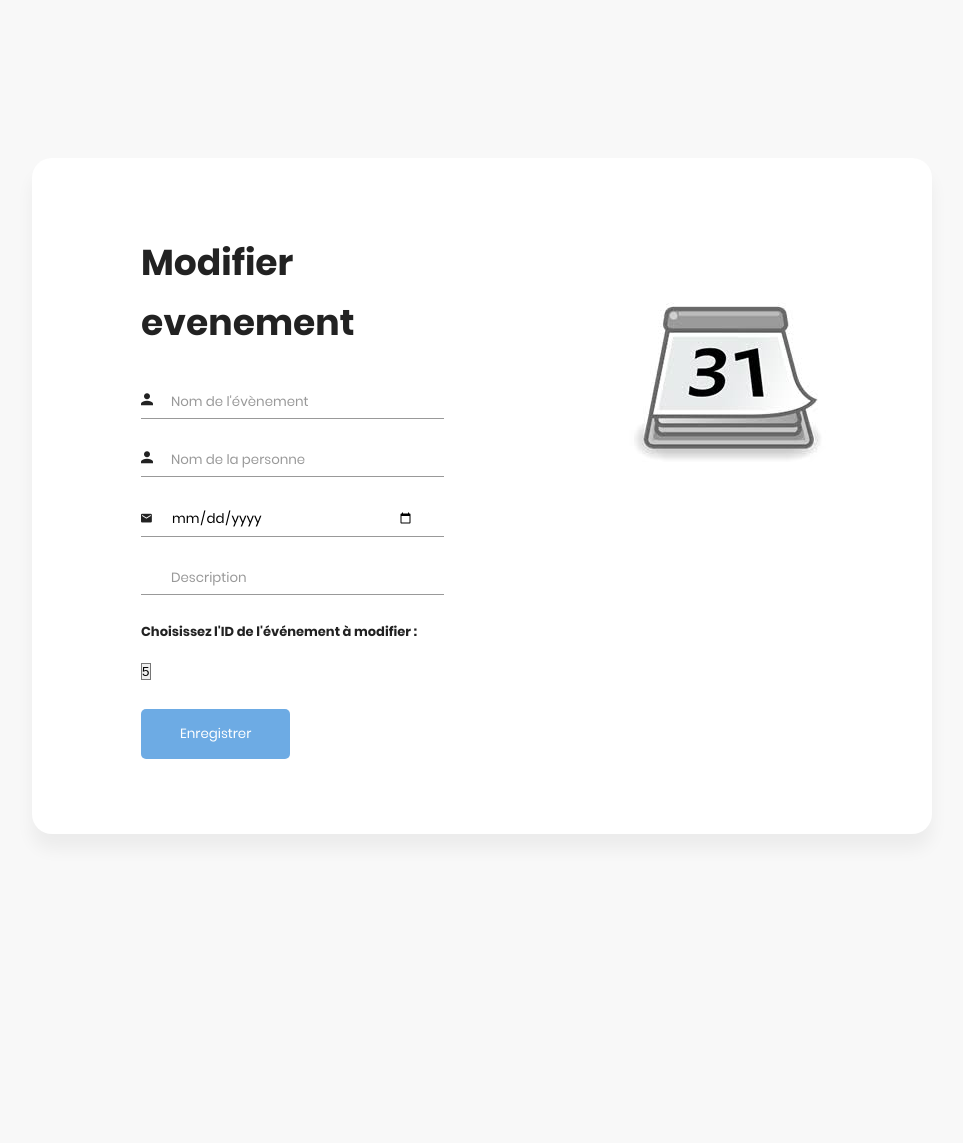
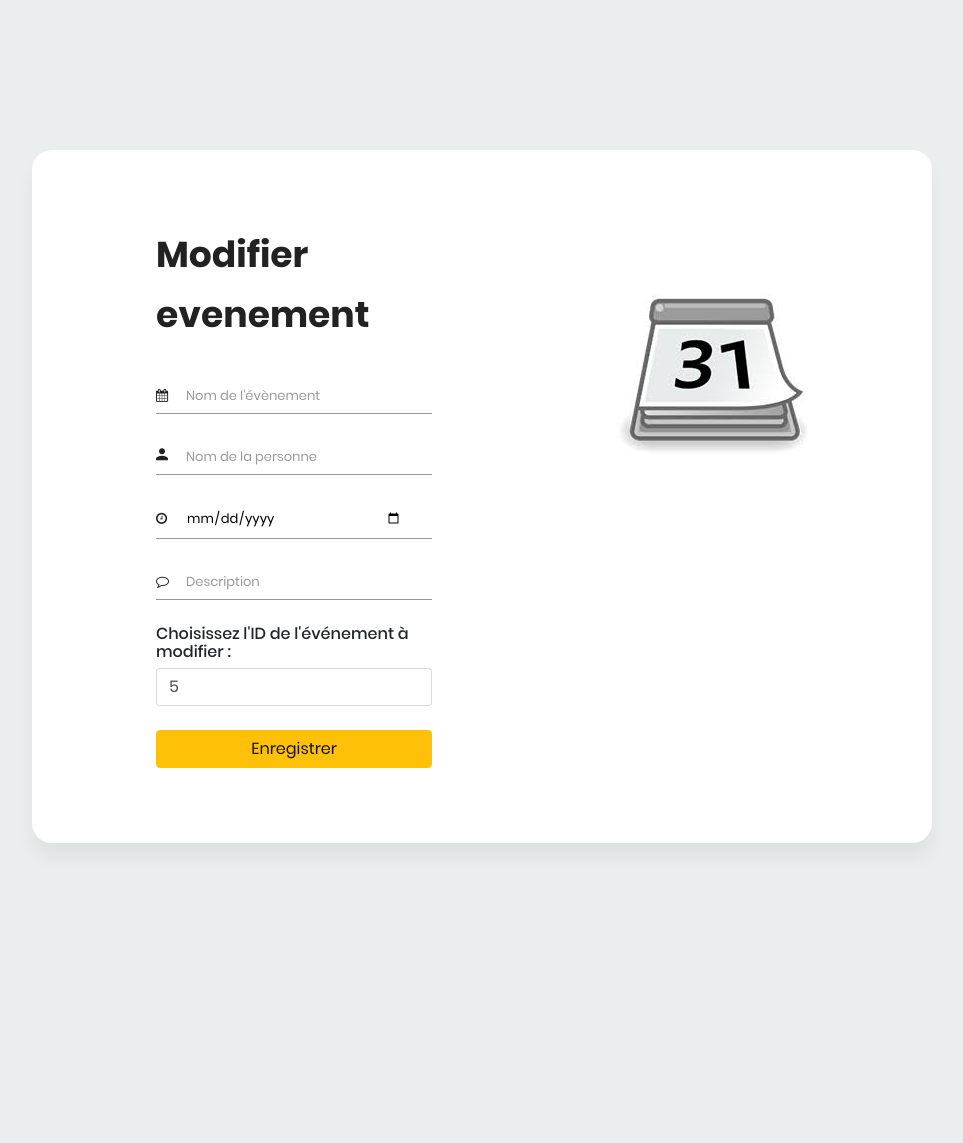
Before and after one commit to Yanish-bjn/Ecole, a PHP site: page /GitHub/View/modifier_evenement.php in a window 1280 px wide. Shown: the whole page, without its empty margins (158-1121 px from the left). Before the commit the page ends 759 px from the top, so only its background shows below. Run offline with PHP 8.4, Linux system fonts and the light colour scheme; data comes from the database, SQL or seed files in the repository; style sheets or scripts are compiled from the project's sources.

Commit message:
Modification des liste déroulante et des redirections de la navbar.

```diff
--- a/View/contact.php
+++ b/View/contact.php
@@ -149,7 +149,7 @@ session_start();
                         </a>
                         <ul class="dropdown-menu">
                           <li class="nav-item">
-                            <a class="nav-link" href="../exportation/message.php">Exportation</a>
+                            <a class="nav-link" href="../exportation/compte.php">Exportation</a>
                           </li>
                         </ul>
                       </li>
--- a/View/evenement.php
+++ b/View/evenement.php
@@ -129,7 +129,7 @@ session_start();
                        </a>
                        <ul class="dropdown-menu">
                          <li class="nav-item">
-                           <a class="nav-link" href="../exportation/message.php">Exportation</a>
+                           <a class="nav-link" href="../exportation/compte.php">Exportation</a>
                          </li>
                        </ul>
                      </li>
--- a/View/evenement_admin.php
+++ b/View/evenement_admin.php
@@ -158,7 +158,7 @@ session_start();
                        </a>
                        <ul class="dropdown-menu">
                          <li class="nav-item">
-                           <a class="nav-link" href="../exportation/message.php">Exportation</a>
+                           <a class="nav-link" href="../exportation/compte.php">Exportation</a>
                          </li>
                        </ul>
                      </li>
--- a/View/evenement_etudiant.php
+++ b/View/evenement_etudiant.php
@@ -158,7 +158,7 @@ session_start();
                         </a>
                         <ul class="dropdown-menu">
                           <li class="nav-item">
-                            <a class="nav-link" href="../exportation/message.php">Exportation</a>
+                            <a class="nav-link" href="../exportation/compte.php">Exportation</a>
                           </li>
                         </ul>
                       </li>
--- a/View/messagerie.php
+++ b/View/messagerie.php
@@ -159,7 +159,7 @@ session_start();
                         </a>
                         <ul class="dropdown-menu">
                           <li class="nav-item">
-                            <a class="nav-link" href="../exportation/message.php">Exportation</a>
+                            <a class="nav-link" href="../exportation/compte.php">Exportation</a>
                           </li>
                         </ul>
                       </li>
--- a/View/messagerie_admin.php
+++ b/View/messagerie_admin.php
@@ -157,7 +157,7 @@ session_start();
                         </a>
                         <ul class="dropdown-menu">
                           <li class="nav-item">
-                            <a class="nav-link" href="../exportation/message.php">Exportation</a>
+                            <a class="nav-link" href="../exportation/compte.php">Exportation</a>
                           </li>
                         </ul>
                       </li>
--- a/View/modifier_evenement.php
+++ b/View/modifier_evenement.php
@@ -8,9 +8,12 @@
 
     <!-- Font Icon -->
     <link rel="stylesheet" href="../evenement/fonts/material-icon/css/material-design-iconic-font.min.css">
+    <link rel="stylesheet" type="text/css" href="../tableau/vendor/bootstrap/css/bootstrap.min.css">
+  <link rel="stylesheet" href="https://cdnjs.cloudflare.com/ajax/libs/font-awesome/4.7.0/css/font-awesome.min.css">
 
     <!-- Main css -->
     <link rel="stylesheet" href="../evenement/css/style.css">
+    <link rel="stylesheet" href="../evenement/css/style2.css">
 
 </head>
 <?php
@@ -35,7 +38,7 @@ catch (Exception $e){
                         <h2 class="form-title">Modifier evenement</h2>
                         <form method="POST" action="../manager/modifier_evenement.php" class="register-form" id="register-form">
                             <div class="form-group">
-                                <label for="nom_evenement"><i class="zmdi zmdi-account material-icons-name"></i></label>
+                                <label for="nom_evenement"><i class="fa fa-calendar"></i></label>
                                 <input type="text" name="nom_evenement" id="name" placeholder="Nom de l'évènement" required/>
                             </div>
                             <div class="form-group">
@@ -43,16 +46,16 @@ catch (Exception $e){
                                 <input type="text" name="nom_personne" id="name" placeholder="Nom de la personne" required/>
                             </div>
                             <div class="form-group">
-                                <label for="date"><i class="zmdi zmdi-email"></i></label>
+                                <label for="date"><i class="fa fa-clock-o"></i></label>
                                 <input type="date" name="date" id="email" placeholder="Entrer la date" required/>
                             </div>
                             <div class="form-group">
-                                <label for="description"><i class="fa fa-plus"></i></label>
+                                <label for="description"><i class="fa fa-comment-o"></i></label>
                                 <input type="text" name="description" id="description" placeholder="Description" required/>
                             </div>
 
-                            <div class="custom-dropdown custom-dropdown--white">
-                            <h4>Choisissez l'ID de l'événement à modifier :</h4>  <select class="custom-dropdown__select custom-dropdown__select--white" name="id" placeholder="Choisissez l'id">
+                            <div class="custom-dropdown custom-dropdown--whit">
+                            <p><h6>Choisissez l'ID de l'événement à modifier :</h6></p>  <select class="form-control" name="id" placeholder="Choisissez l'id">
 
                             <?php
                           // Sélectionne les nom de la table compte en fonction du role //
@@ -65,11 +68,12 @@ catch (Exception $e){
                           echo '<option>'.$value["id"].'</option>';
                           }
                           ?>
+
                           </select>
                         </div>
-
+<br>
                             <div class="form-group form-button">
-                                <input type="submit" name="signup" id="signup" class="form-submit" value="Enregistrer"/>
+                              <input type="submit" name="signup" id="signup" class="btn btn-warning" value="Enregistrer"/>
                             </div>
                         </form>
                     </div>
--- a/View/moncompte_admin.php
+++ b/View/moncompte_admin.php
@@ -158,7 +158,7 @@ session_start();
                         </a>
                         <ul class="dropdown-menu">
                           <li class="nav-item">
-                            <a class="nav-link" href="../exportation/message.php">Exportation</a>
+                            <a class="nav-link" href="../exportation/compte.php">Exportation</a>
                           </li>
                         </ul>
                       </li>
--- a/View/moncompte_client.php
+++ b/View/moncompte_client.php
@@ -143,7 +143,7 @@ session_start();
                         </a>
                         <ul class="dropdown-menu">
                           <li class="nav-item">
-                            <a class="nav-link" href="../exportation/message.php">Exportation</a>
+                            <a class="nav-link" href="../exportation/compte.php">Exportation</a>
                           </li>
                         </ul>
                       </li>
--- /dev/null
+++ b/evenement/css/style2.css
@@ -0,0 +1,13 @@
+.main {
+    background: #ebeeef;
+    padding: 150px 0;
+}
+.clear { clear: both; }
+body {
+	font-size: 13px;
+    line-height: 1.8;
+    color: $black-color;
+    background: #ebeeef;
+    font-weight: 400;
+    font-family: Poppins;
+}
--- a/evenement/scss/common/global.scss
+++ b/evenement/scss/common/global.scss
@@ -19,19 +19,7 @@ h2 {
     font-family: Poppins;
     font-size: 36px;
 }
-.main {
-    background: #f8f8f8;
-    padding: 150px 0;
-}
-.clear { clear: both; }
-body {
-	font-size: 13px;
-    line-height: 1.8;
-    color: $black-color;
-    background: #f8f8f8;
-    font-weight: 400;
-    font-family: Poppins;
-}
+
 .container {
     width: 900px;
     background: #fff;
--- a/evenement/scss/layouts/main.scss
+++ b/evenement/scss/layouts/main.scss
@@ -22,20 +22,6 @@
 figure {
     margin-bottom: 50px;
     text-align: center;
-}
-.form-submit {
-    display: inline-block;
-    background: $blue-color;
-    color: #fff;
-    border-bottom: none;
-    width: auto;
-    padding: 15px 39px;
-    @include border-radius(5px);
-    margin-top: 25px;
-    cursor: pointer;
-    &:hover {
-        background: darken($blue-color, 10%);
-    }
 }
 
 #signin {
```
Also changed, not shown: View/ajouter_evenement.php (+10 -5 lines), View/supprimer_evenement.php (+6 -4 lines).
